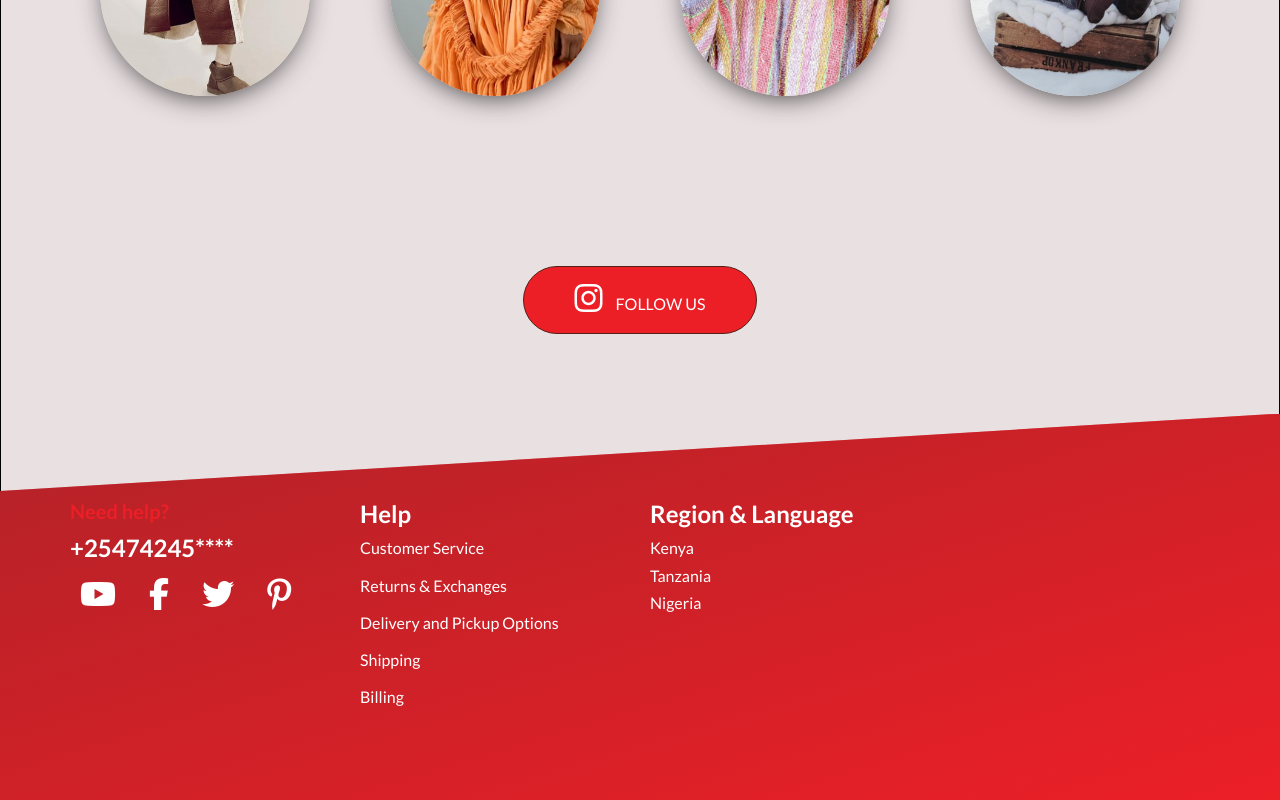
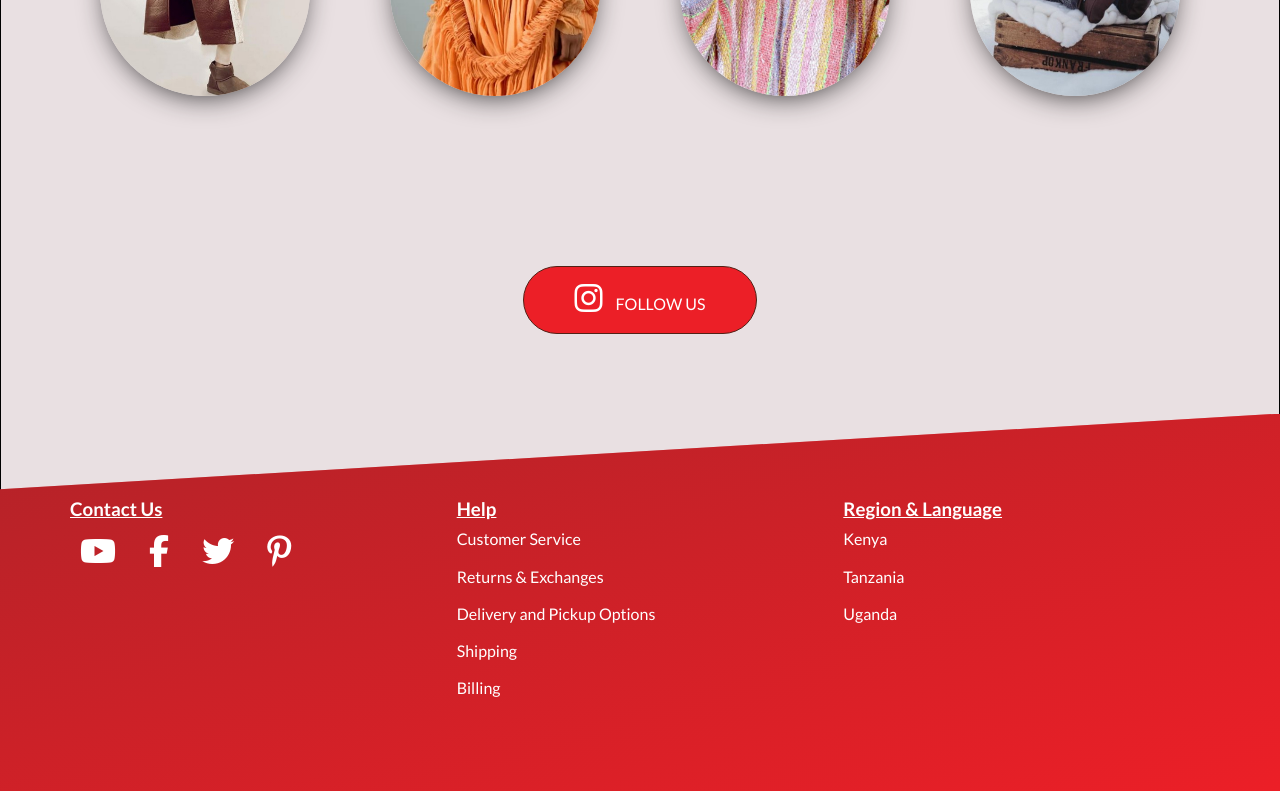
Before and after one commit to Isabel-Nzioka/Winter-Collection--front-end, a website: page index.html in a window 1280 px wide. Shown: the part 4793-5593 px from the top of the page. Drawn offline with Linux system fonts and the light colour scheme; files that its build step writes are made by us from their sources.

Commit message:
latest-commit

```diff
--- a/index.html
+++ b/index.html
@@ -319,47 +319,37 @@
       </section>
     </main>
 
-    <footer class="footer">
+    <footer class="footer  fade-in">
             <div class="row">
-              <div class="col-1-of-4">
-                <h2 class="heading-tertiary" >Need help?</h2>
-                <h2>+25474245****</h2>
+              <div class="col-1-of-3 contact">
+                <h3 >Contact Us</h3>
+
                 <i class="fa fa-youtube-play fa-2x" aria-hidden="true"></i>
                 <i class="fa fa-facebook fa-2x" aria-hidden="true"></i>
                 <i class="fa fa-twitter fa-2x" aria-hidden="true"></i>
                 <i class="fa fa-pinterest-p fa-2x" aria-hidden="true"></i>
                 <!-- <i class="fa fa-snapchat-ghost fa-2x" aria-hidden="true"></i> -->
               </div>
-              <div class="col-1-of-4">
-                <h2>Help</h2>
+              <div class="col-1-of-3">
+                <h3>Help</h3>
                 <ul>
-                  <li class="footer-link">   Customer Service</li>
-                  <li class="footer-link">   Returns & Exchanges</li>
-                  <li class="footer-link">  Delivery and Pickup Options</li>
-                  <li class="footer-link">  Shipping</li>
-                  <li class="footer-link">   Billing</li>
+                  <li class="footer-link"><a  href="#">Customer Service</a>   </li>
+                  <li class="footer-link"><a  href="#"> Returns & Exchanges</a>   </li>
+                  <li class="footer-link"><a  href="#">Delivery and Pickup Options</a>   </li>
+                  <li class="footer-link"><a  href="#"> Shipping</a>   </li>
+                  <li class="footer-link"><a  href="#">Billing</a>    </li>
 
                 </ul>
 
-
-
-
+              </div>
+              <div class="col-1-of-3">
+             <h3>Region & Language</h3>
+             <li> <a href="#"> Kenya</a> </li>
+             <li> <a href="#"> Tanzania</a></li>
+             <li> <a href="#">Uganda </a></li>
 
               </div>
-              <div class="col-1-of-4">
-             <h2>Region & Language</h2>
-             <p>Kenya</p>
-             <p>Tanzania</p>
-             <p>Nigeria</p>
 
-              </div>
-              <div class="col-1-of-4">
-
-
-                <span class="flag-icon flag-icon-gr"></span>
-             <span class="flag-icon flag-icon-gr flag-icon-squared"></span>
-
-              </div>
             </div>
 
 
--- a/sass/layout/_footer.scss
+++ b/sass/layout/_footer.scss
@@ -13,17 +13,29 @@
   -webkit-clip-path: polygon(0 20%, 100% 0, 100% 100%, 0 100%);
   clip-path: polygon(0 20%, 100% 0, 100% 100%, 0 100%);
 
+  a {
+    text-decoration: none;
+    color: inherit;
+    transition: all 600ms;
+
+    &:hover {
+      border-bottom-width: 2px;
+      border-bottom-color: black;
+      border-bottom-style: groove;
+      padding-bottom: 4px;
+      text-transform: uppercase;
+    }
+  }
+  h3 {
+    text-decoration: underline;
+  }
+
   li {
     // color: $color-2;
     // padding: 2rem;
     margin-bottom: 10px;
     list-style: none;
     // display: inline-block;
-
-    &:hover {
-      color: $color-b1;
-      transform: scale(1.2);
-    }
   }
 
   i {
@@ -36,4 +48,21 @@
       transform: scale(1.5);
     }
   }
+
+  @include respond(tab-port) {
+    padding: 3rem 4rem;
+
+    // -webkit-clip-path: polygon(0 20%, 100% 0, 100% 100%, 0 100%)
+
+    // -webkit-clip-path: polygon(0 0%, 100% 0);
+    clip-path: polygon(0 17%, 100% 0, 100% 100%, 0% 100%);
+
+    li {
+      margin-bottom: 2px;
+    }
+
+    .contact {
+      margin-top: 11rem;
+    }
+  }
 }
```
Also changed, not shown: css/style.comp.css, css/style.concat.css, css/style.css, css/style.prefix.css.
